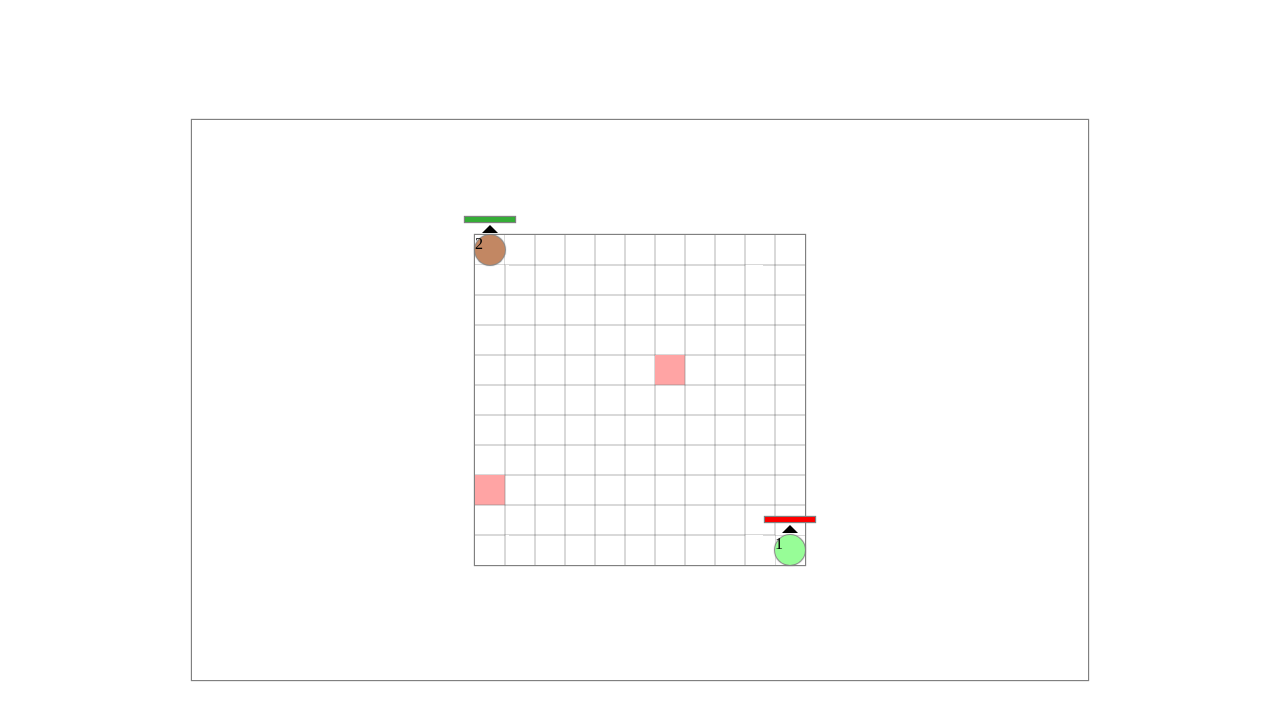
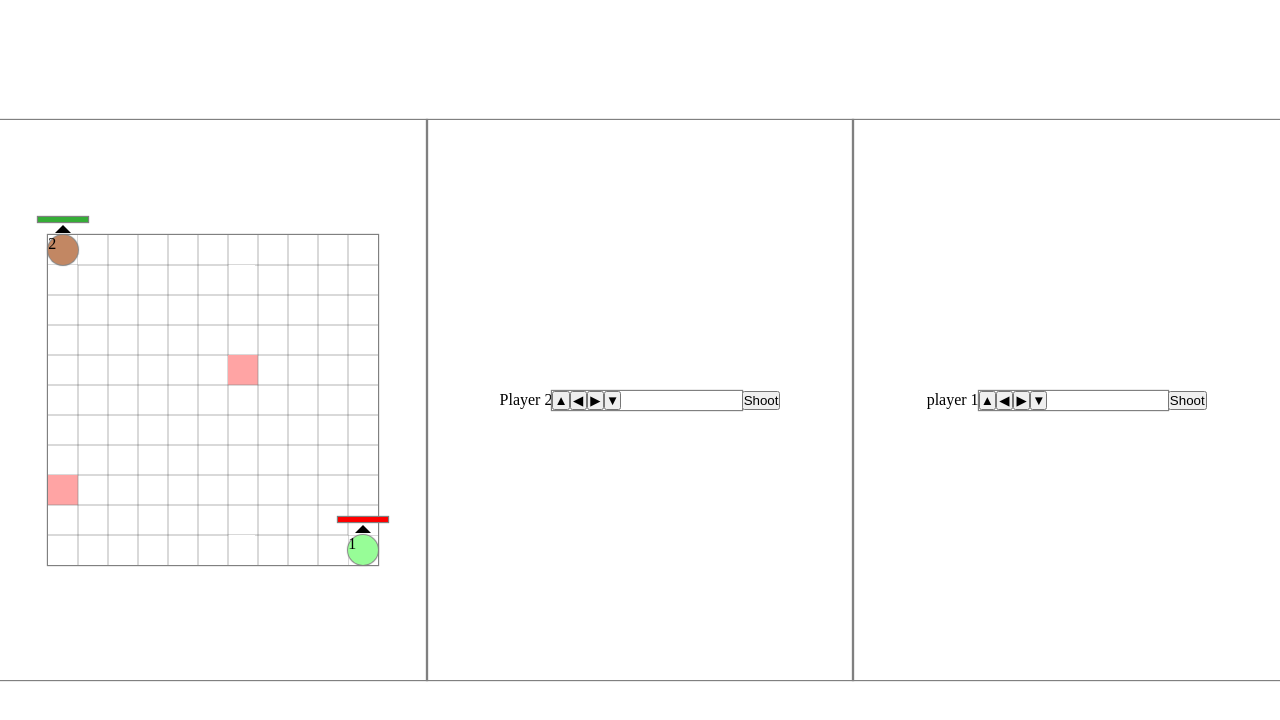
Before and after one commit to venkatesh-na/Clash_Of_Alien, a plain HTML site: page index.html in a window 1280 px wide. Drawn offline with Linux system fonts and the light colour scheme.

Commit message:
added controller ui in html

```diff
--- a/index.html
+++ b/index.html
@@ -133,6 +133,26 @@
            <div class="box"></div>
         </div>
     </div>
+    <div class="player2Controll ">
+        <p>Player 2</p>
+        <div class="controll">
+            <button data-id = "up" data-player = "two">&#9650;</button>
+            <button data-id = "left" data-player = "two">&#9664;</button>
+            <button data-id = "right" data-player = "two">&#9654;</button>
+            <button data-id = "down" data-player = "two">&#9660;</button>
+        </div>
+        <button data-id = "player2">Shoot</button>
+    </div>
+    <div class="player1Controll">
+        <p>player 1</p>
+        <div class="controll">
+            <button data-id="up" data-player="one">&#9650;</button>
+            <button data-id="left" data-player="one">&#9664;</button>
+            <button data-id="right" data-player="one">&#9654;</button>
+            <button data-id="down" data-player="one">&#9660;</button>
+        </div>
+        <button data-id="player1">Shoot</button>
+    </div>
     <script src = "script.js"></script>
 </body>
 </html>
```
